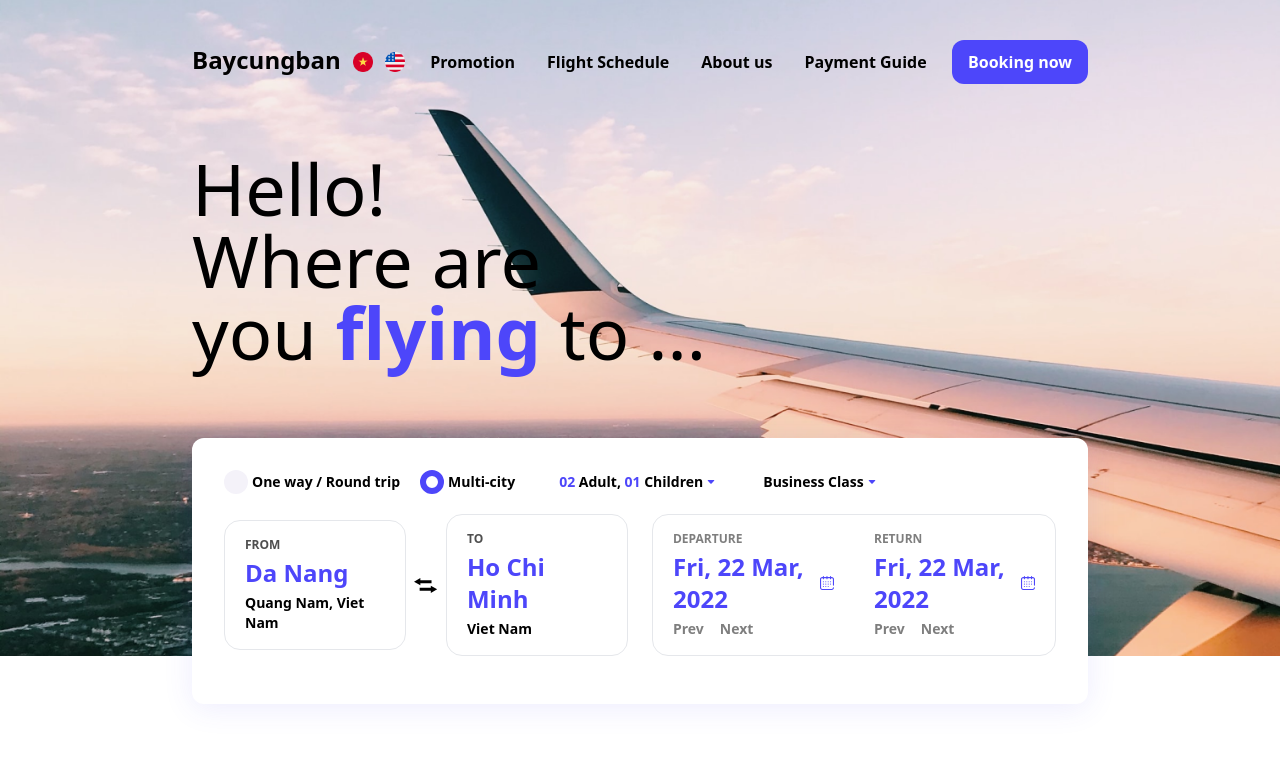
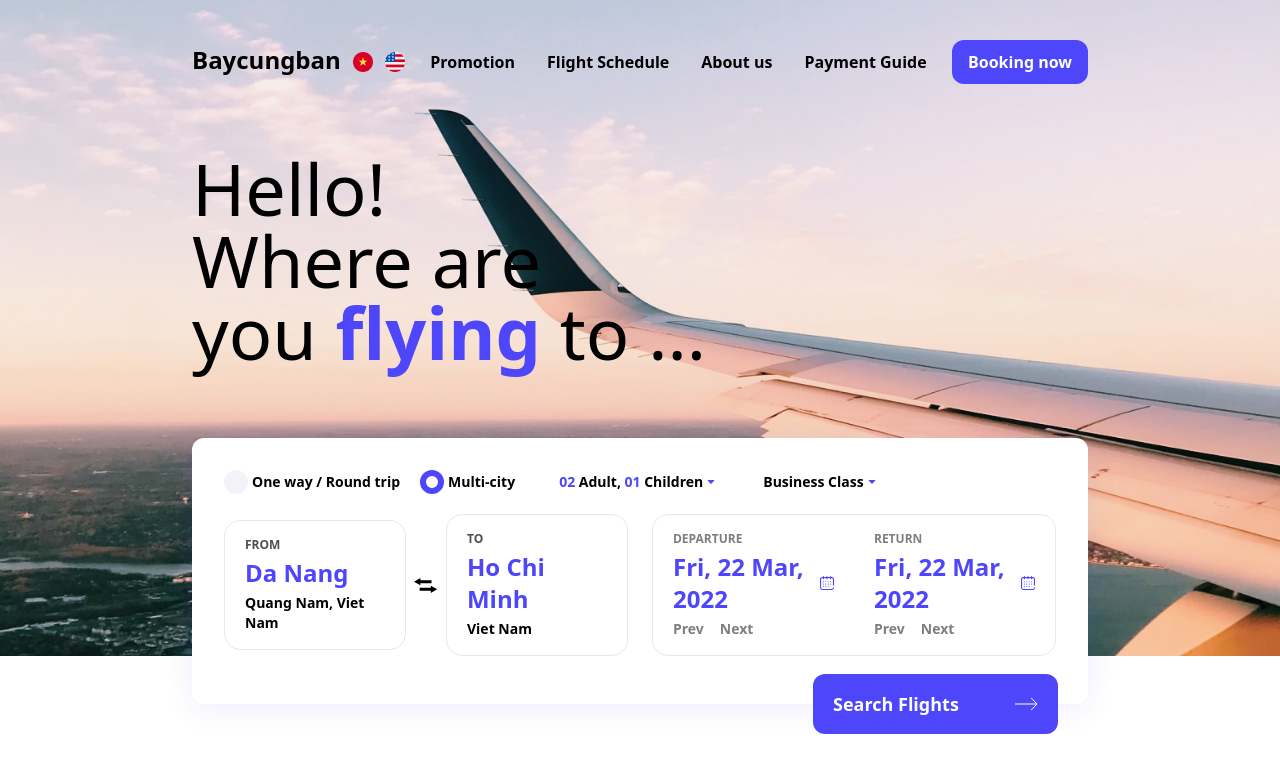
Before and after one commit to PhamTranHuy/baycungban, a React (Create React App) app: page / in a window 1280 px wide. Shown: the top 772 px of the page. Built offline with nearby package versions, Linux system fonts and the light colour scheme.

Commit message:
add Search Flights button

```diff
--- a/src/components/Home/SearchFlights/SearchFlights.jsx
+++ b/src/components/Home/SearchFlights/SearchFlights.jsx
@@ -7,6 +7,13 @@ function SearchFlights() {
             style={{boxShadow: '0px 4px 30px rgba(77, 70, 250, 0.1)'}}>
             <FlightOptionBar />
             <FlightSchedule />
+            <button className="absolute bottom-[-30px] right-[30px]
+                flex justify-between items-center
+                w-[245px] h-[60px] px-5 rounded-xl
+                bg-[#4D46FA] text-lg text-white font-bold">
+                Search Flights
+                <img src={process.env.PUBLIC_URL + '/assets/home/search-button-arrow.svg'} alt="" />
+            </button>
         </div>
     )
 }
```
Also changed, not shown: public/assets/home/search-button-arrow.svg (added).
